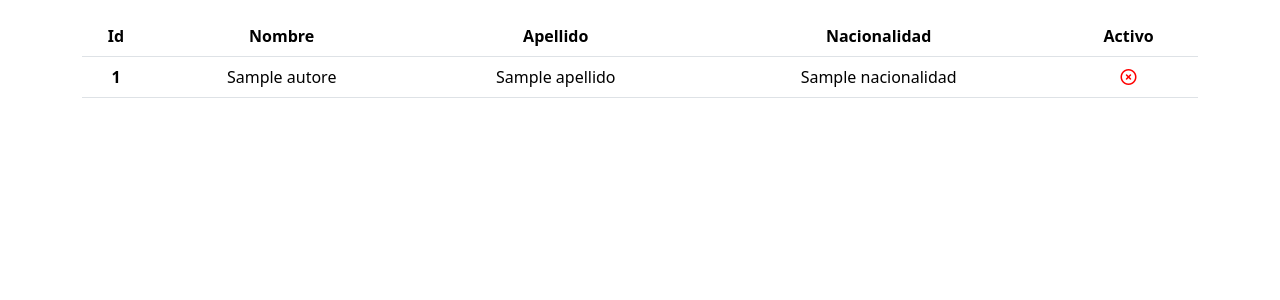
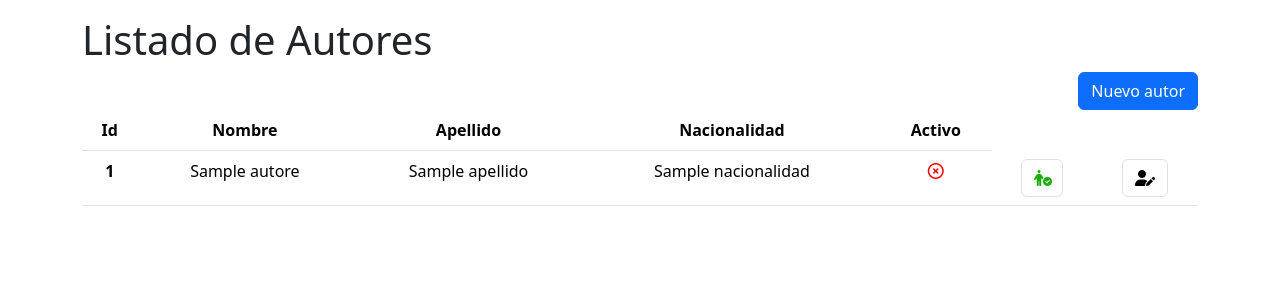
Before and after one commit to TomiiPorrini/Biblioteca-C2S2, a Django app: template Biblioteca/templates/listado-autores.html in a window 1280 px wide. Shown: the part 56-356 px from the top of the page. Run offline with Django 3.2, Linux system fonts and the light colour scheme; the template is opened without the code that fills it: most values are stand-ins (such as "Sample title", 1, 10 or a date in 2020).

Commit message:
Links de funcionalidades de Autores

```diff
--- a/Biblioteca/templates/listado-autores.html
+++ b/Biblioteca/templates/listado-autores.html
@@ -1,6 +1,16 @@
 {% extends 'base.html' %}
 
 {% block 'contenido' %}
+
+<!-- ENCABEZADO -->
+<h1>Listado de Autores</h1>
+
+<div class="d-flex justify-content-end">
+  <a class="btn btn-primary" href="{% url 'crear-autor' %}">Nuevo autor</a>
+
+</div>
+<!-- Fin encabezado -->
+
 <table class="table text-center">
   <thead>
     <tr>
@@ -22,12 +32,32 @@
       <td>
         <i class="fa-solid fa-circle-check" style="color: #80ff00;"></i>
       </td>
+
+      <td>
+        <a class="btn border" href="{% url 'desactivar-autor' a.id %}">
+          <i class="fa-solid fa-person-circle-xmark" style="color: #bd0a0a; width: 1em;"></i>
+        </a>
+      </td>
+
       {% else %}
       <td>
         <i class="fa-regular fa-circle-xmark" style="color: #ff0000;"></i>
       </td>
+
+      <td>
+        <a class="btn border" href="{% url 'activar-autor' a.id %}">
+          <i class="fa-solid fa-person-circle-check" style="color: #19ad05; width: 1em;"></i>
+        </a>
+      </td>
       {% endif %}
-    {% endfor %}
+
+      <!-- modificar -->
+      <td>
+        <a class="btn border" href="{% url 'modificar-autor' a.id %}">
+          <i class="fa-solid fa-user-pen" style="color: #000000;"></i>
+        </a>
+      </td>
+      {% endfor %}
   </tbody>
 </table>
 
```
Also changed, not shown: Biblioteca/templates/crear-editar-autor.html (added, +14 -0 lines), Biblioteca/templates/crear_autor.html (deleted, +0 -15 lines), Biblioteca/templates/crear_editar_autor.html (deleted, +0 -14 lines).
